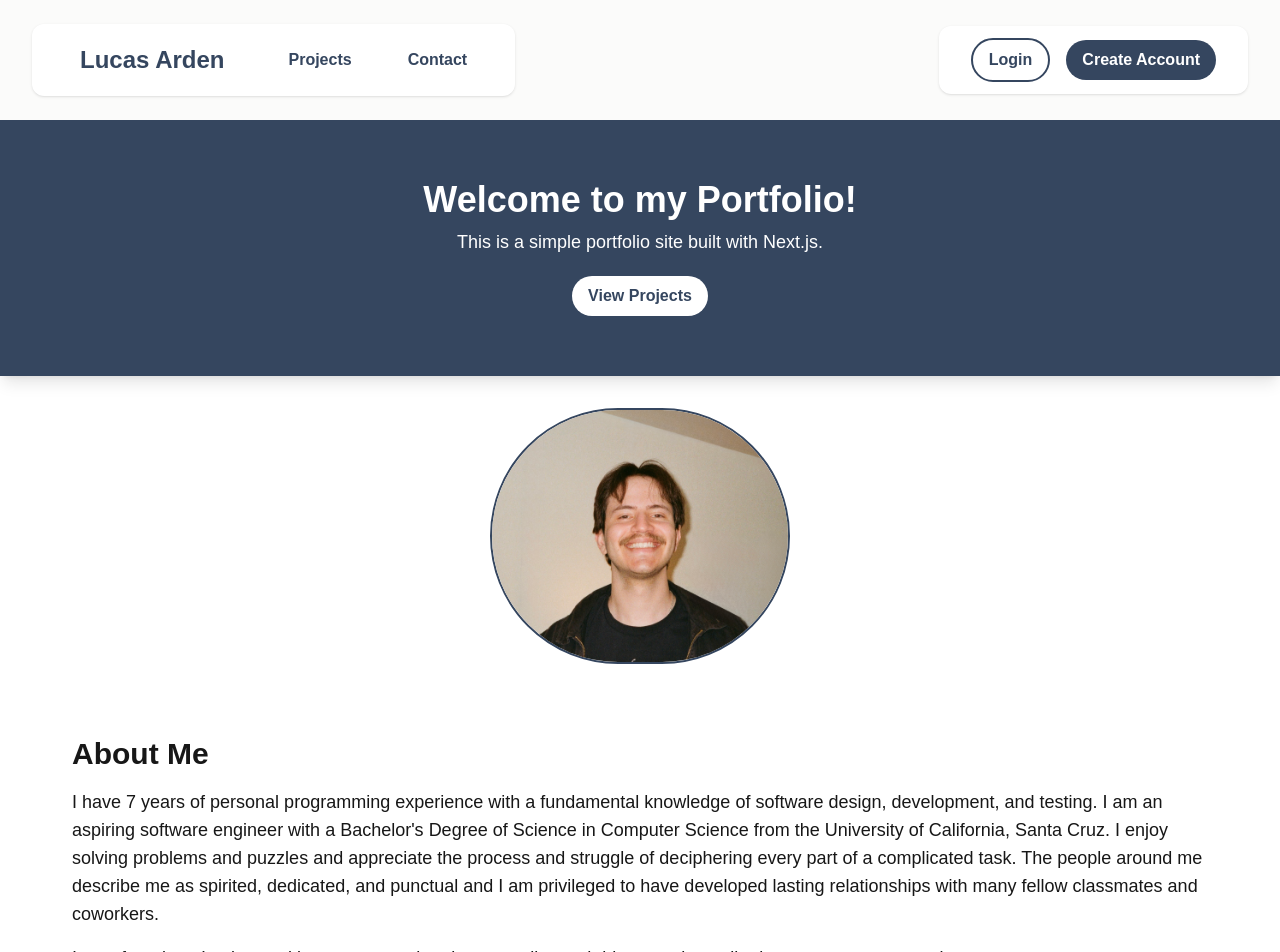
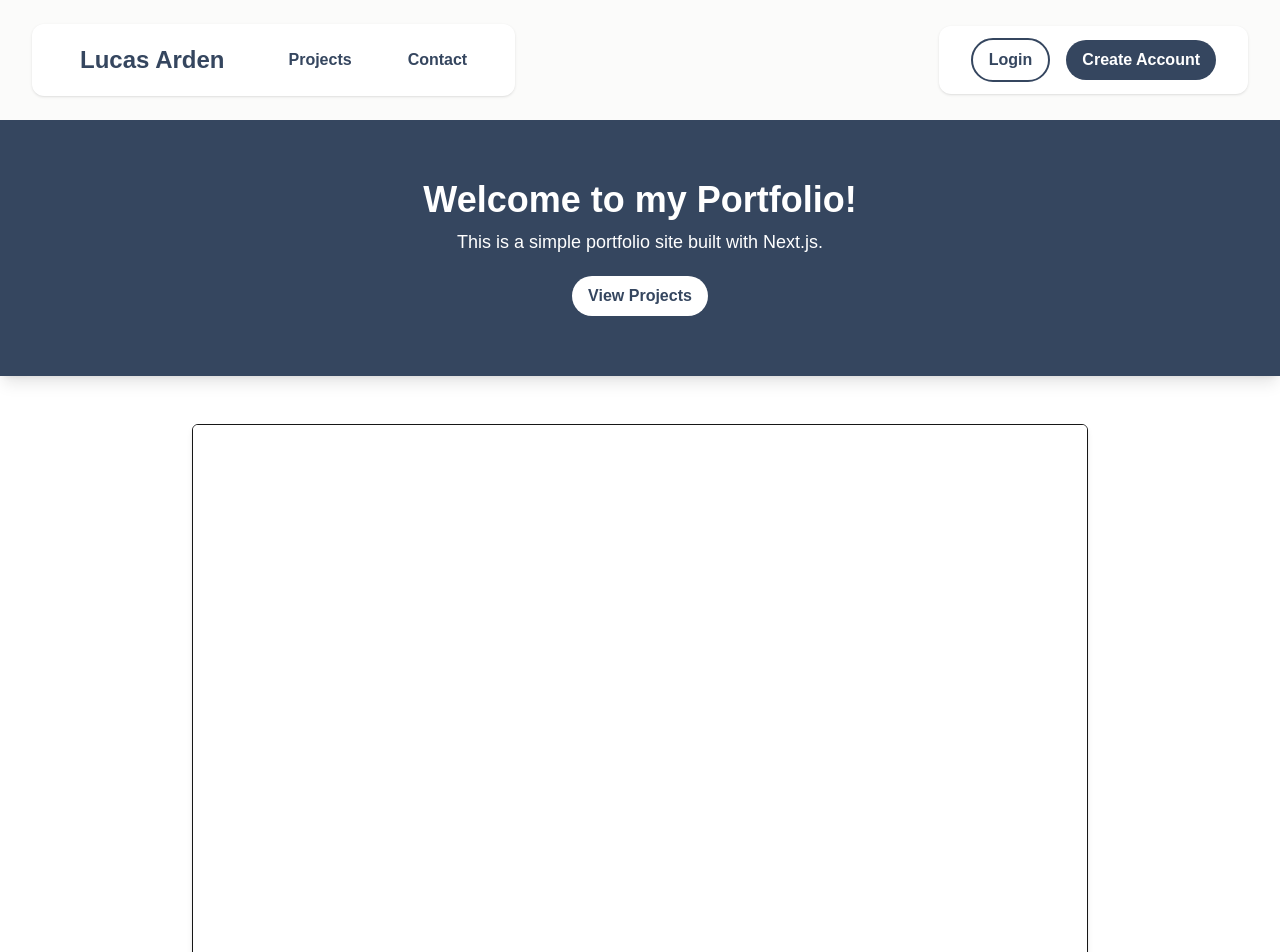
Before and after one commit to lucasarden/portfolio, a Next.js app: page / in a window 1280 px wide. Shown: the top 952 px of the page. Built offline with nearby package versions, Linux system fonts and the light colour scheme; no server answers.

Commit message:
Added resume display on home page

```diff
--- a/src/app/page.tsx
+++ b/src/app/page.tsx
@@ -35,13 +35,20 @@ export default function Home() {
         animate={showContent ? { opacity: 1, y: 0 } : {}}
         transition={{ delay: 0.1, duration: 0.3, ease: "easeOut" }}
       >
+        <div className="my-12 flex justify-center">
+          <iframe
+            src="/resume.pdf"
+            className="w-full max-w-4xl h-[1120px] border rounded-md shadow-md"
+            title="Lucas Arden Resume"
+          />
+        </div>
         <div className="flex justify-center my-8">
           <Image
             src="/images/lucasarden.jpg"
             alt="Lucas Arden"
             width={300}
             height={300}
-            className="rounded-full border-2 border-lucas-main-color"
+            className="rounded-full border-2 border-lucas-main-color shadow-md"
             onLoad={() => setImageLoaded(true)}
           />
         </div>
```
Also changed, not shown: 1 other file (tests, documents, lock files or other folders).
